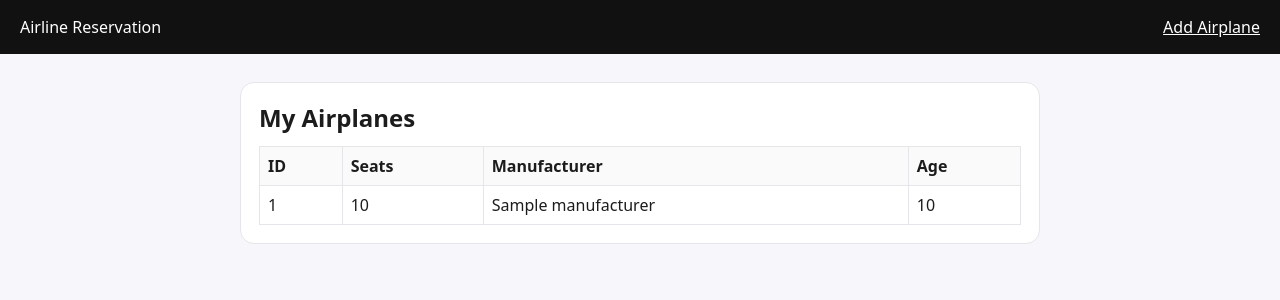
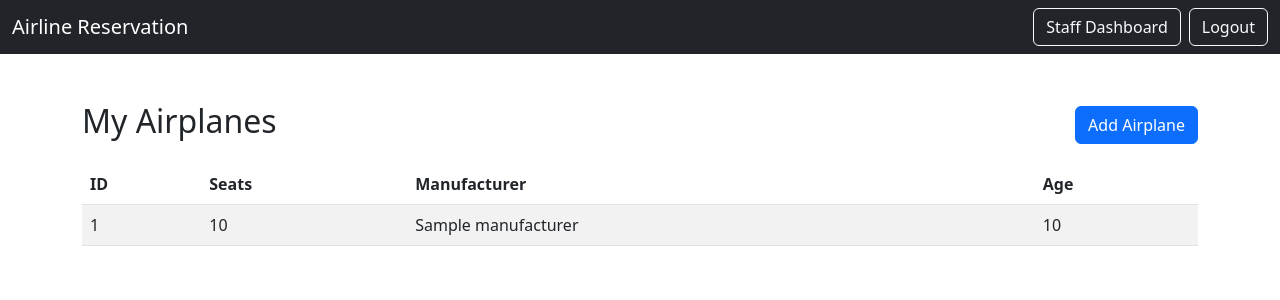
Before and after one commit to Aman-Sunesh/Airline-Ticket-Reservation-System-Using-MySQL-and-Flask, a Flask app: template templates/list_airplanes.html in a window 1280 px wide. Shown: the top 300 px of the page. Run offline with Flask 3, Linux system fonts and the light colour scheme; the template is opened without the code that fills it: most values are stand-ins (such as "Sample title", 1, 10 or a date in 2020).

Commit message:
Update list_airplanes.html

```diff
--- a/templates/list_airplanes.html
+++ b/templates/list_airplanes.html
@@ -1,20 +1,57 @@
-<!DOCTYPE html><html><head><meta charset="utf-8"/>
-<title>My Airplanes — Airline Reservation</title>
-<style>
-:root{--bg:#f7f7fb;--card:#fff;--fg:#1c1c1c;--border:#e6e6ea}
-body{margin:0;font-family:system-ui,-apple-system,Segoe UI,Roboto,Helvetica,Arial,sans-serif;background:var(--bg);color:var(--fg)}
-header{display:flex;justify-content:space-between;align-items:center;background:#111;color:#fff;padding:16px 20px}
-main{max-width:800px;margin:28px auto;padding:0 16px}
-.card{background:#fff;border:1px solid var(--border);border-radius:14px;padding:18px}
-table{width:100%;border-collapse:collapse;margin-top:12px;background:#fff}
-th,td{border:1px solid var(--border);padding:8px;text-align:left} th{background:#fafafa}
-</style></head><body>
-<header><div>Airline Reservation</div><nav><a style="color:#fff" href="{{ url_for('add_airplane_form') }}">Add Airplane</a></nav></header>
-<main><div class="card">
-  <h2 style="margin:0 0 10px 0;">My Airplanes</h2>
-  {% if airplanes %}
-    <table><tr><th>ID</th><th>Seats</th><th>Manufacturer</th><th>Age</th></tr>
-      {% for p in airplanes %}<tr><td>{{ p.airplane_id }}</td><td>{{ p.seat_capacity }}</td><td>{{ p.manufacturer }}</td><td>{{ p.age }}</td></tr>{% endfor %}
+<!DOCTYPE html>
+<html lang="en">
+<head>
+    <meta charset="UTF-8">
+    <title>My Airplanes</title>
+    <!-- Optional: Bootstrap CDN for styling (matches your other pages) -->
+    <link rel="stylesheet"
+          href="https://cdn.jsdelivr.net/npm/bootstrap@5.3.0/dist/css/bootstrap.min.css">
+</head>
+<body>
+
+<nav class="navbar navbar-dark bg-dark">
+    <div class="container-fluid">
+        <span class="navbar-brand mb-0 h1">Airline Reservation</span>
+        <div class="d-flex">
+            <!-- Back to staff dashboard -->
+            <a href="{{ url_for('staff_home') }}" class="btn btn-outline-light me-2">
+                Staff Dashboard
+            </a>
+            <a href="{{ url_for('logout') }}" class="btn btn-outline-light">
+                Logout
+            </a>
+        </div>
+    </div>
+</nav>
+
+<div class="container mt-5">
+    <div class="d-flex justify-content-between align-items-center mb-3">
+        <h2>My Airplanes</h2>
+        <!-- Existing "Add Airplane" link -->
+        <a href="{{ url_for('add_airplane_form') }}" class="btn btn-primary">Add Airplane</a>
+    </div>
+
+    <table class="table table-striped">
+        <thead>
+            <tr>
+                <th>ID</th>
+                <th>Seats</th>
+                <th>Manufacturer</th>
+                <th>Age</th>
+            </tr>
+        </thead>
+        <tbody>
+        {% for plane in airplanes %}
+            <tr>
+                <td>{{ plane.airplane_id }}</td>
+                <td>{{ plane.seat_capacity }}</td>
+                <td>{{ plane.manufacturer }}</td>
+                <td>{{ plane.age }}</td>
+            </tr>
+        {% endfor %}
+        </tbody>
     </table>
-  {% else %}<p>No airplanes yet.</p>{% endif %}
-</div></main></body></html>
+</div>
+
+</body>
+</html>
```
